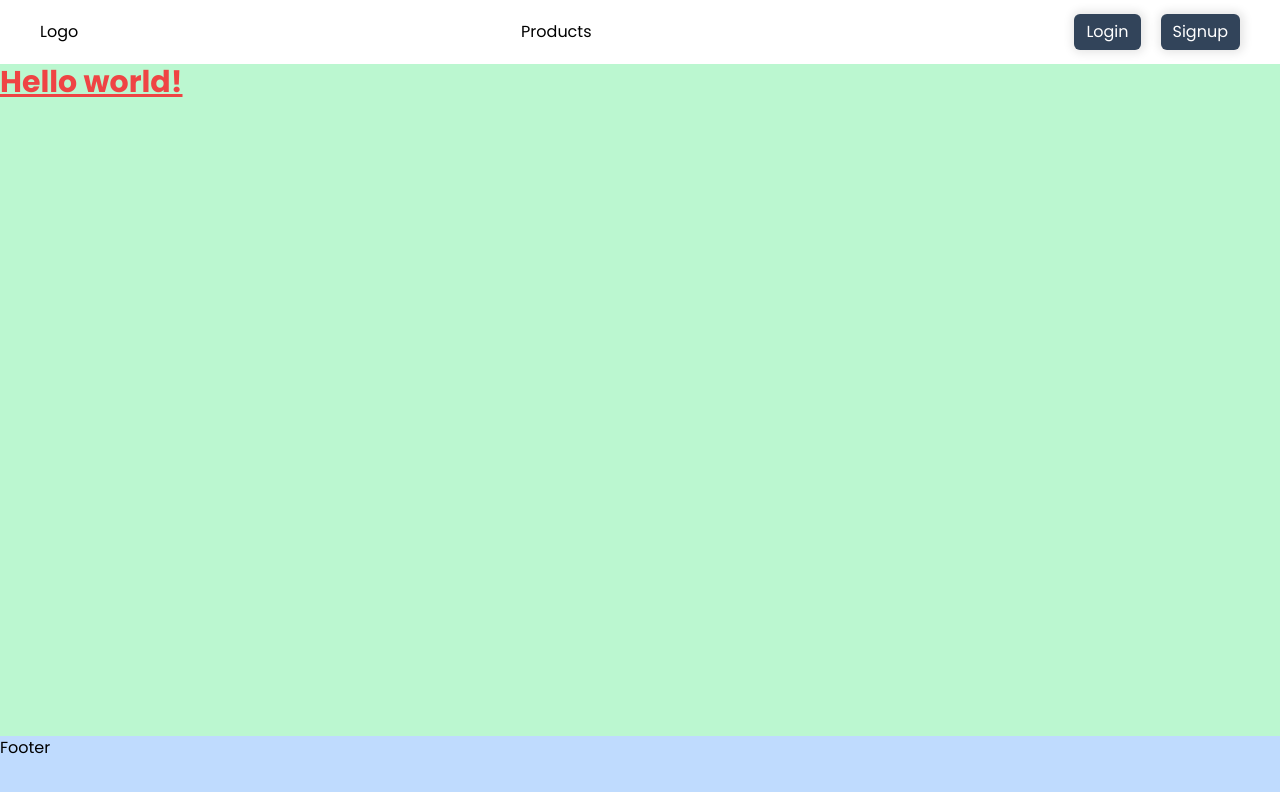
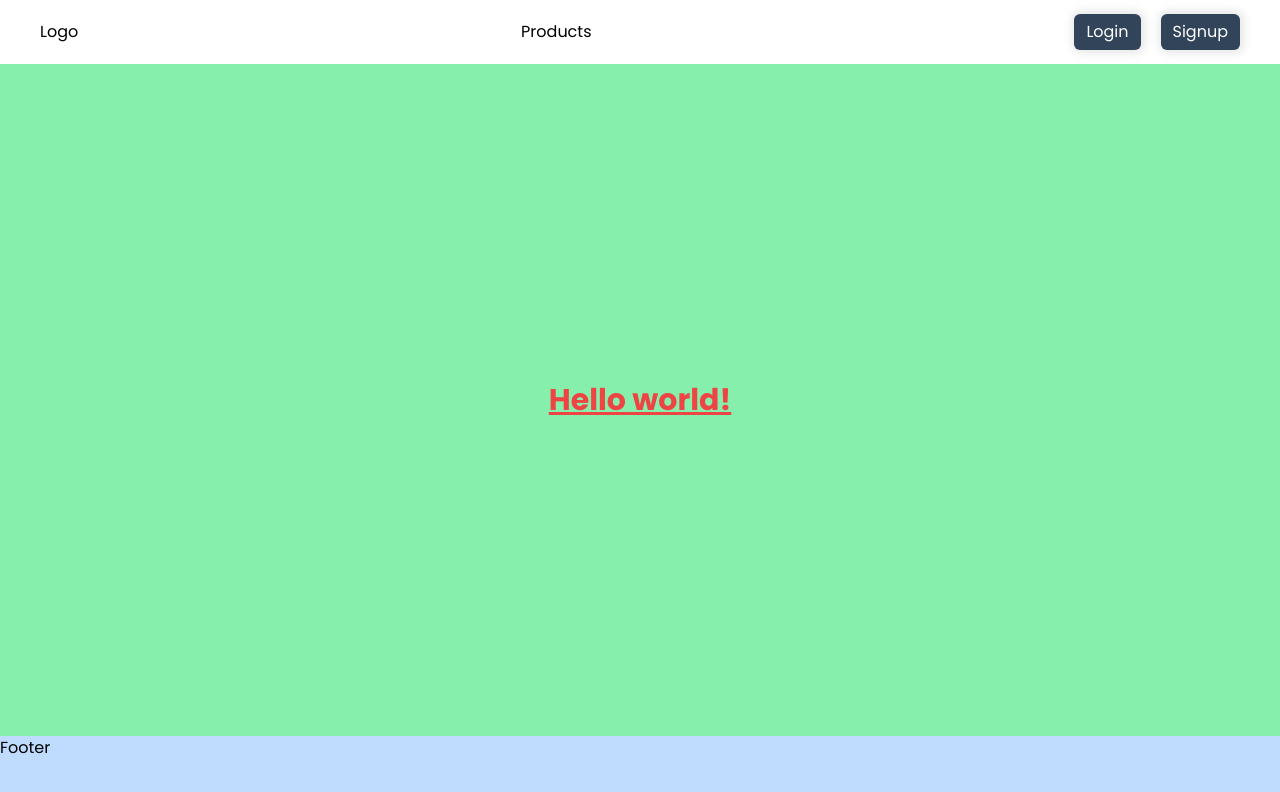
Before and after one commit to mustafahincal/offerWise, a Next.js app in the folder client/: page / in a window 1280 px wide. Shown: the top 792 px of the page. Built offline with nearby package versions, Linux system fonts and the light colour scheme.

Commit message:
add style to Content component

```diff
--- a/client/src/components/content/Content.tsx
+++ b/client/src/components/content/Content.tsx
@@ -3,7 +3,11 @@
 }
 
 const Content = ({ children }: ContentProps) => {
-  return <div className="bg-green-200 flex-1">{children}</div>;
+  return (
+    <div className="flex-1 bg-green-300 flex justify-center items-center">
+      {children}
+    </div>
+  );
 };
 
 export default Content;
```
